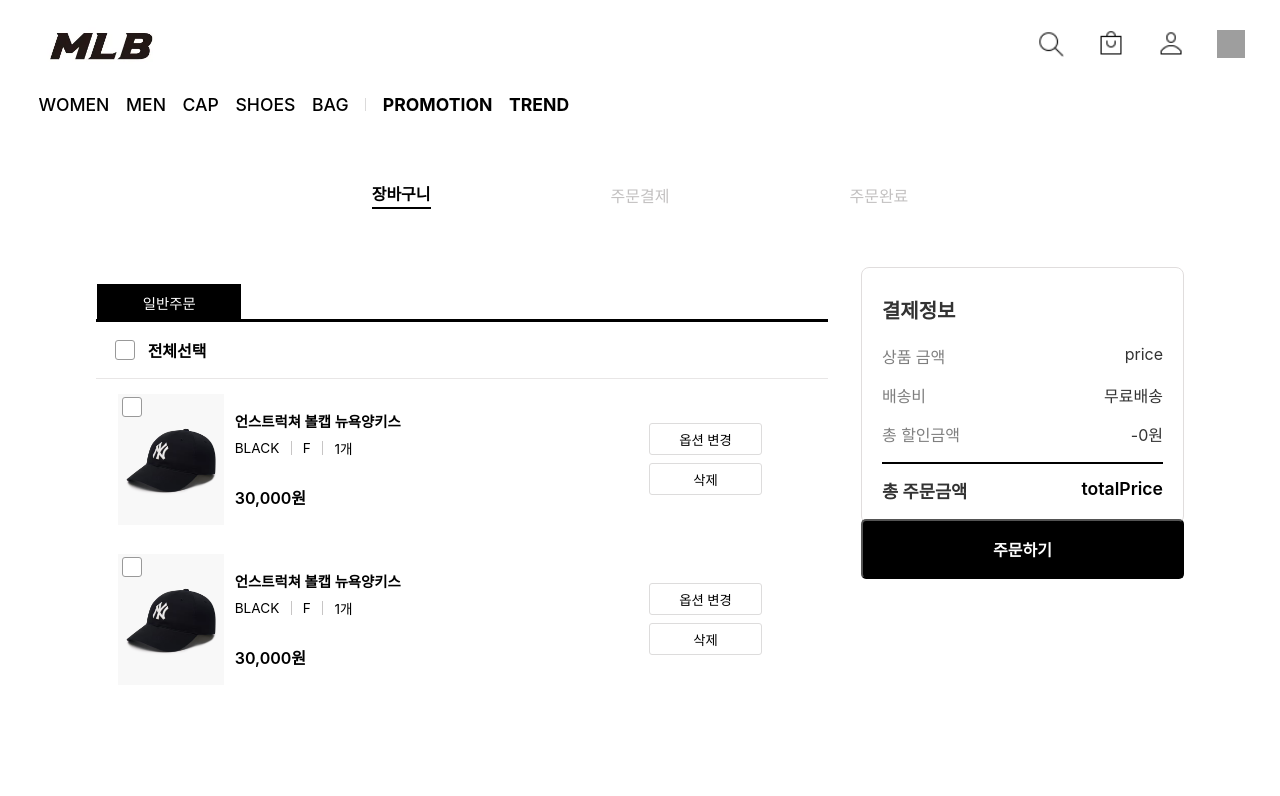
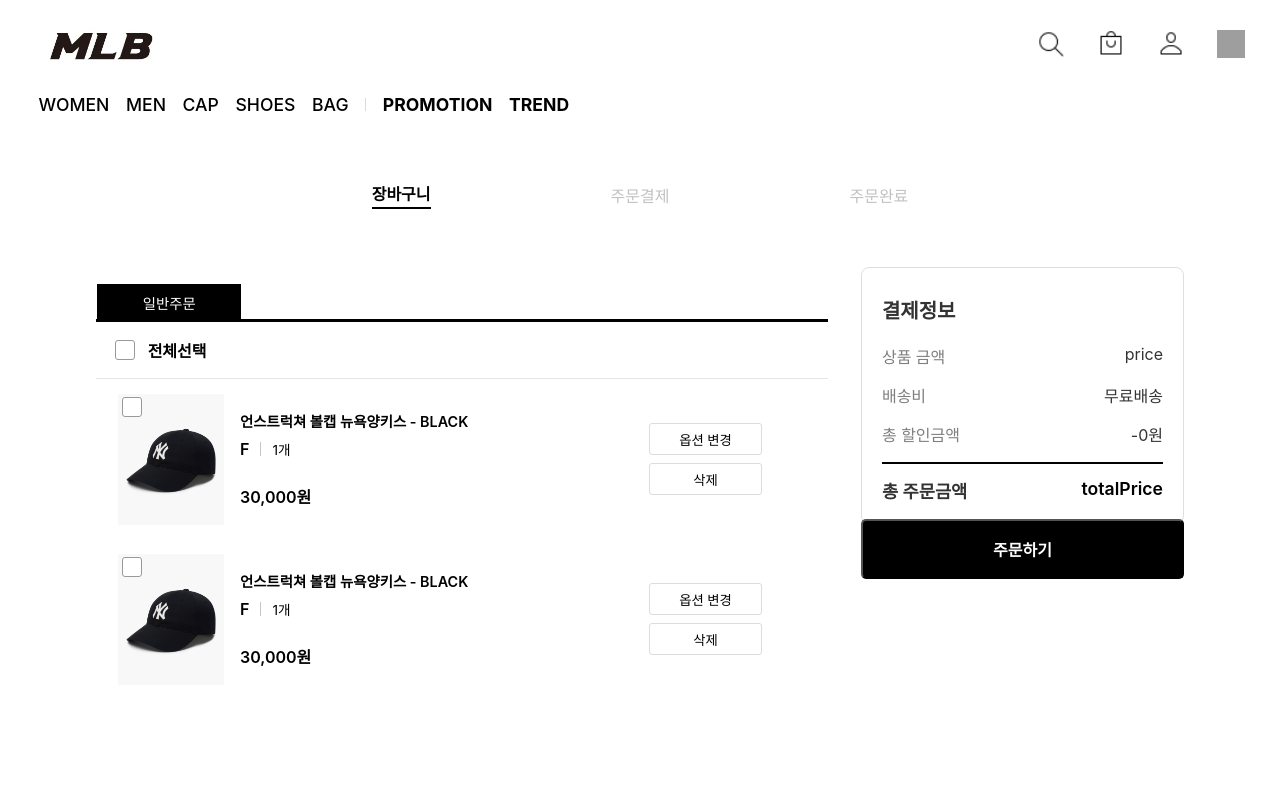
Before and after one commit to FE-2nd-project/front, a React (Create React App) app: page /cart in a window 1280 px wide. Shown: the top 796 px of the page. Built offline with nearby package versions, Linux system fonts and the light colour scheme; grey boxes are pictures that could not be loaded.

Commit message:
removed color option on cart page

```diff
--- a/src/components/Cart/CartProduct/CartProduct.css
+++ b/src/components/Cart/CartProduct/CartProduct.css
@@ -59,7 +59,7 @@
 
 .product-info-container {
   width: 75%;
-  padding: 2%;
+  padding: 3%;
   display: flex;
   flex-direction: column;
   justify-content: center;
--- a/src/components/Cart/CartProduct/CartProduct.jsx
+++ b/src/components/Cart/CartProduct/CartProduct.jsx
@@ -26,10 +26,10 @@
             <img className="product-img" src={cap} />
           </div>
           <div className="product-info-container">
-            <div className="product-name">언스트럭쳐 볼캡 뉴욕양키스</div>
+            <div className="product-name">언스트럭쳐 볼캡 뉴욕양키스 - BLACK</div>
             <div className="product-details-container">
-              <div className="details-color">BLACK</div>
-              <div className="details-line"></div>
+              {/* <div className="details-color">BLACK</div> */}
+              {/* <div className="details-line"></div> */}
               <div className="details-size">F</div>
               <div className="details-line"></div>
               <div className="details-quantity">1개</div>
--- a/src/components/Cart/CartUpdateModal/CartUpdateModal.css
+++ b/src/components/Cart/CartUpdateModal/CartUpdateModal.css
@@ -18,7 +18,6 @@
   align-items: center;
   width: 55%;
   height: 50%;
-  padding: 15px;
   margin-top: 10px;
   margin-bottom: 10px;
   z-index: 1000;
@@ -26,6 +25,7 @@
   display: flex;
   flex-direction: row;
   border-radius: 5px;
+  gap: 3%;
 }
 
 .update-left-container {
@@ -34,11 +34,30 @@
   border: 1px solid;
 }
 
-.product-image {
-  width: 200%;
+.update-product-image {
+  width: 100%;
   height: 100%;
 }
 
 .update-right-container {
-  width: 60%;
+  width: 57%;
+  height: 100%;
+  padding: 15px;
+  gap: 3%;
 }
+
+.update-exit-icon {
+  width: 20px;
+  height: 22px;
+  margin-left: 93%;
+}
+
+.update-product-name {
+  font-size: 1.2rem;
+  margin-bottom: 3%;
+}
+
+.details-size {
+  font-size: 1rem;
+  font-weight: 600;
+}
--- a/src/components/Cart/CartUpdateModal/CartUpdateModal.jsx
+++ b/src/components/Cart/CartUpdateModal/CartUpdateModal.jsx
@@ -2,6 +2,8 @@
 import { createPortal } from "react-dom";
 
 import "./CartUpdateModal.css";
+import cap from "../../../assets/cap.png";
+import exit from "../../../assets/exit.png";
 
 const CartUpdateModal = ({ isUpdateClicked, setIsUpdateClicked }) => {
   if (!isUpdateClicked) return null;
@@ -10,22 +12,25 @@
     <div className="cart-update-overlays">
       <div className="cart-update-container">
         <div className="update-left-container">
-          <img className="product-image" src="hat.jpg" alt="product-image" />
+          <img className="update-product-image" src={cap} alt="product-image" />
         </div>
         <div className="update-right-container">
-          <img className="update-exit-icon" />
-          <div className="update-product-name">언스트럭쳐 볼캡 뉴욕양키스</div>
+          <img className="update-exit-icon" src={exit} alt="exit" />
+          <div className="update-product-name">
+            언스트럭쳐 볼캡 뉴욕양키스 - BLACK
+          </div>
           <div className="update-product-details">
-            <div className="details-color">BLACK</div>
-            <div className="details-line"></div>
-            <div className="details-size">F</div>
+            <div className="details-size">Size: F</div>
           </div>
           <div className="update-color-container"></div>
           <div className="update-size-container"></div>
-          <div className="update-totalDetails-count">
-            <div className="update-totalDetails-container">
-              <div>색상옵션</div>
-              <div>사이즈옵션</div>
+          <div className="update-newDetails-count">
+            <div className="update-newDetails-container">
+              <select className="newDetails-select">
+                <option>S</option>
+                <option>M</option>
+                <option>L</option>
+              </select>
             </div>
             <div className="update-count-container">
               <img className="decrement-icon" />
```
